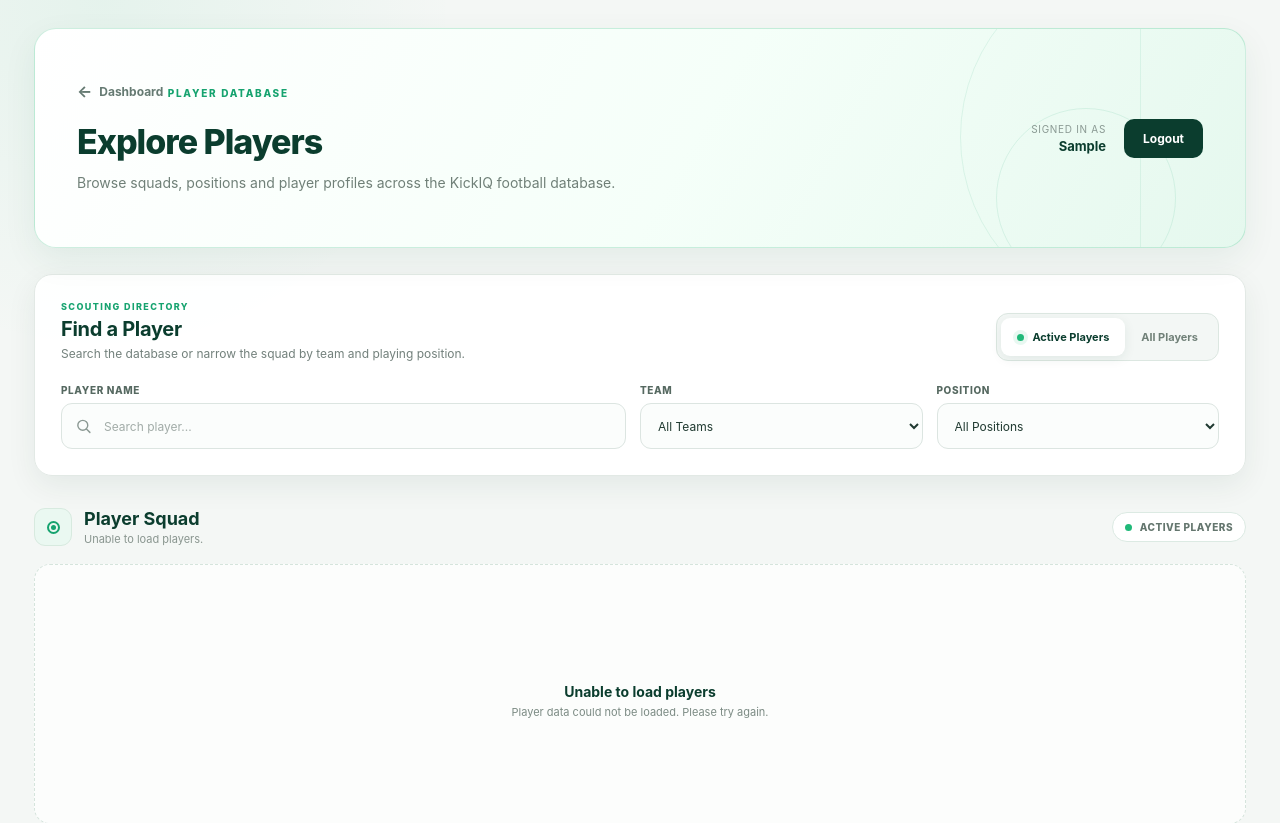
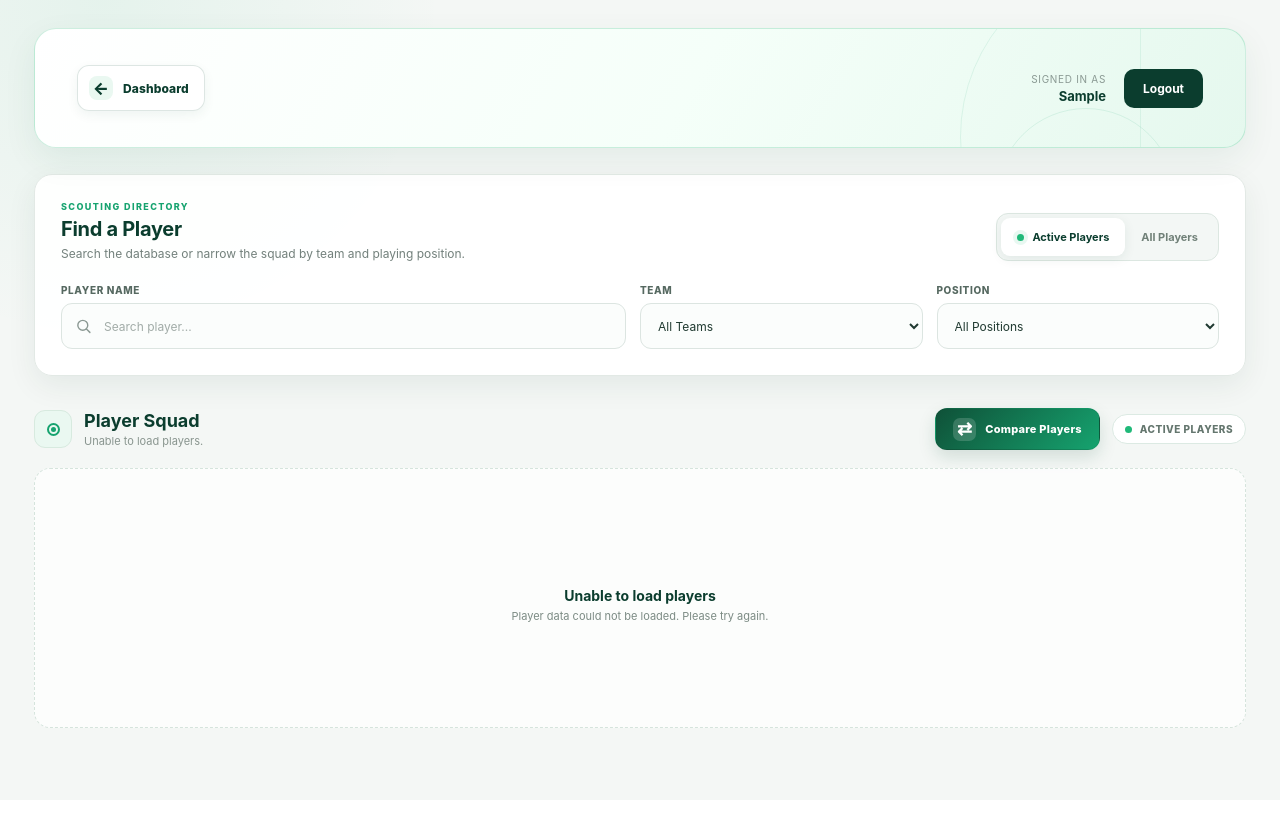
Before and after one commit to fahis1099/KickIQ, a Django app: page /players/ in a window 1280 px wide. Shown: the top 823 px of the page. After the commit the page ends 728 px from the top, so only its background shows below. Run offline with Django 5.2, Linux system fonts and the light colour scheme; the visitor is signed in with stand-in values (Sample User, id 1); data that the repository does not hold is empty.

Commit message:
PLayer listing v2

```diff
--- a/core/static/core/css/players.css
+++ b/core/static/core/css/players.css
@@ -1691,3 +1691,105 @@ select {
     }
 
 }
+
+/* =========================================================
+   PLAYERS PAGE - NAVIGATION & COMPARISON CTA
+   ========================================================= */
+.players-header {
+    min-height: 120px;
+    padding-top: 26px;
+    padding-bottom: 26px;
+}
+.header-main {
+    display: flex;
+    flex-direction: column;
+    align-items: flex-start;
+}
+.back-link {
+    display: inline-flex;
+    align-items: center;
+    gap: 10px;
+    margin: 0;
+    padding: 10px 15px 10px 11px;
+    border: 1px solid rgba(16, 79, 56, 0.14);
+    border-radius: 12px;
+    background: rgba(255, 255, 255, 0.86);
+    color: var(--green-dark);
+    box-shadow: 0 4px 12px rgba(20, 62, 48, 0.06);
+    font-size: 12px;
+    font-weight: 800;
+    letter-spacing: 0.1px;
+    transition: background .2s ease, border-color .2s ease, box-shadow .2s ease, transform .2s ease;
+}
+.back-link:hover {
+    background: var(--green-dark);
+    border-color: var(--green-dark);
+    color: #fff;
+    box-shadow: 0 8px 18px rgba(13, 77, 54, 0.18);
+    transform: translateX(-2px);
+}
+.back-arrow {
+    width: 24px;
+    height: 24px;
+    display: inline-flex;
+    align-items: center;
+    justify-content: center;
+    border-radius: 8px;
+    background: var(--green-soft);
+    color: var(--green-dark);
+    font-size: 17px;
+    line-height: 1;
+    transition: background .2s ease, color .2s ease;
+}
+.back-link:hover .back-arrow {
+    background: rgba(255,255,255,.16);
+    color: #fff;
+}
+.results-header { align-items: center; }
+.results-actions {
+    display: flex;
+    align-items: center;
+    justify-content: flex-end;
+    gap: 12px;
+    flex-wrap: wrap;
+}
+.compare-players-link {
+    min-height: 42px;
+    display: inline-flex;
+    align-items: center;
+    justify-content: center;
+    gap: 9px;
+    padding: 0 17px;
+    border: 1px solid rgba(11, 61, 46, .08);
+    border-radius: 12px;
+    background: linear-gradient(135deg, #0f5138, #16a36f);
+    color: #fff;
+    text-decoration: none;
+    font-size: 11px;
+    font-weight: 800;
+    letter-spacing: .25px;
+    box-shadow: 0 7px 17px rgba(16, 79, 56, .15);
+    transition: transform .2s ease, box-shadow .2s ease, filter .2s ease;
+}
+.compare-players-link:hover {
+    color: #fff;
+    transform: translateY(-2px);
+    box-shadow: 0 11px 22px rgba(16, 79, 56, .22);
+    filter: brightness(1.04);
+}
+.compare-link-icon {
+    width: 23px;
+    height: 23px;
+    display: inline-flex;
+    align-items: center;
+    justify-content: center;
+    border-radius: 7px;
+    background: rgba(255,255,255,.17);
+    font-size: 18px;
+    line-height: 1;
+}
+@media (max-width: 600px) {
+    .players-header { min-height: 100px; padding: 20px; }
+    .results-actions { width: 100%; justify-content: space-between; }
+    .compare-players-link { flex: 1; }
+}
--- a/core/templates/core/players.html
+++ b/core/templates/core/players.html
@@ -42,22 +42,6 @@
                 <span class="back-arrow">←</span>
                 Dashboard
             </a>
-
-
-            <div class="page-label">
-                PLAYER DATABASE
-            </div>
-
-
-            <h1>
-                Explore Players
-            </h1>
-
-
-            <p>
-                Browse squads, positions and player profiles
-                across the KickIQ football database.
-            </p>
 
         </div>
 
@@ -320,15 +304,22 @@
         </div>
 
 
-        <div
-            class="results-status"
-            id="results-status"
-        >
+        <div class="results-actions">
+            <a href="/player-comparison/" class="compare-players-link">
+                <span class="compare-link-icon" aria-hidden="true">⇄</span>
+                Compare Players
+            </a>
+
+            <div
+                class="results-status"
+                id="results-status"
+            >
 
             <span class="results-status-dot"></span>
 
             Active Players
 
+            </div>
         </div>
 
     </div>
```
